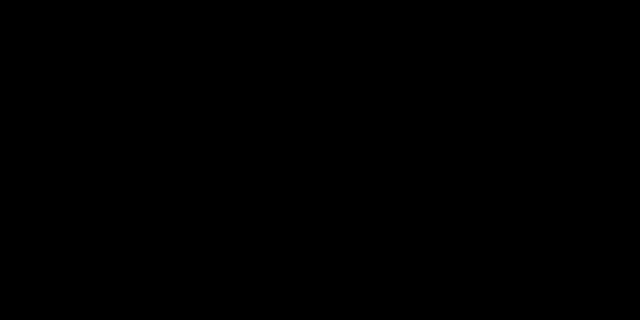
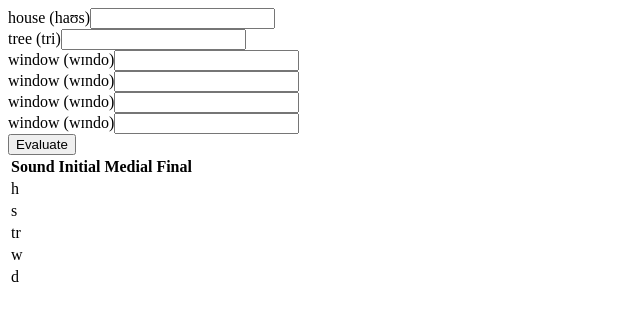
Before and after one commit to benjaminwp18/phonetics-testing, a plain HTML site: page index.html in a window 1280 px wide. Shown: the whole page, without its empty margins (0-640 px from the left). Drawn offline with Linux system fonts and the light colour scheme.

Commit message:
WIP transcription evaluation

```diff
--- a/index.html
+++ b/index.html
@@ -4,11 +4,25 @@
         <title></title>
         <style>
             html {
-                background-color: black;
+                /* background-color: black; */
             }
         </style>
     </head>
     <body>
+        <form id="word-form"></form>
+        <button onclick="evaluateSounds();">Evaluate</button>
+        <table>
+            <thead>
+                <th>Sound</th>
+                <th>Initial</th>
+                <th>Medial</th>
+                <th>Final</th>
+            </thead>
+            <tbody id="gf-tbody">
+
+            </tbody>
+        </table>
+
         <script src="needlemanWunsch.js"></script>
         <script src="main.js"></script>
     </body>
--- a/main.js
+++ b/main.js
@@ -24,3 +24,139 @@ class SequenceMatch {
         return replacement
     }
 }
+
+class Word {
+    constructor(english, transcription) {
+        this.english = english;
+        this.transcription = transcription;
+    }
+}
+
+class SoundOccurance {
+    constructor(indexOfWord, startIndexOfSound, endIndexOfSound = undefined) {
+        this.indexOfWord = indexOfWord;
+        this.startIndexOfSound = startIndexOfSound;
+        this.endIndexOfSound = endIndexOfSound;
+        if (this.endIndexOfSound === undefined) {
+            this.endIndexOfSound = this.startIndexOfSound;
+        }
+    }
+
+    toID() {
+        return `gf-data-${this.indexOfWord}-${this.startIndexOfSound}-${this.endIndexOfSound}`;
+    }
+}
+
+class SoundOccurances {
+    constructor(name, occurances) {
+        this.name = name;
+        this.occurances = occurances;
+    }
+}
+
+const WORD_FORM = document.getElementById('word-form');
+const GF_TBODY = document.getElementById('gf-tbody');
+
+const WORDS = [
+    new Word('house', 'haʊs'),
+    new Word('tree', 'tri'),
+    new Word('window', 'wɪndo'),
+    new Word('window', 'wɪndo'),
+    new Word('window', 'wɪndo'),
+    new Word('window', 'wɪndo'),
+];
+
+const GF_SOUND_TABLE = [
+    new SoundOccurances('h', [
+        new SoundOccurance(0, 0),
+        new SoundOccurance(0, 0),
+        new SoundOccurance(0, 0),
+    ]),
+    new SoundOccurances('s', [
+        new SoundOccurance(0, 3)
+    ]),
+    new SoundOccurances('tr', [
+        new SoundOccurance(1, 0, 1)
+    ]),
+    new SoundOccurances('w', [
+        new SoundOccurance(2, 0)
+    ]),
+    new SoundOccurances('d', [
+        null,
+        new SoundOccurance(2, 3)
+    ]),
+];
+
+// TODO: don't create a new array for this; modify WORDS instead (score occurances in the Word objects)
+const GF_SOUND_TABLE_BY_WORD = new Array(WORDS.length);
+for (let i = 0; i < GF_SOUND_TABLE_BY_WORD.length; i++) {
+    GF_SOUND_TABLE_BY_WORD[i] = [];
+}
+
+for (const sound of GF_SOUND_TABLE) {
+    for (const occurance of sound.occurances) {
+        if (occurance !== null) {
+            GF_SOUND_TABLE_BY_WORD[occurance.indexOfWord].push(occurance);
+        }
+    }
+}
+
+window.addEventListener('load', () => {
+    for (let i = 0; i < WORDS.length; i++) {
+        const label = document.createElement('label');
+        label.setAttribute('for', `word-input-${i}`);
+        label.innerText = `${WORDS[i].english} (${WORDS[i].transcription})`;
+
+        const input = document.createElement('input');
+        input.type = 'text';
+        input.classList.add('ipa-input');
+        input.id = `word-input-${i}`;
+        input.name = `word-input-${i}`;
+        input.addEventListener('input', transcriptionShortcuts)
+
+        const div = document.createElement('div');
+        div.classList.add('form-word-div');
+
+        div.appendChild(label);
+        div.appendChild(input);
+        WORD_FORM.appendChild(div);
+    }
+
+    for (const sound of GF_SOUND_TABLE) {
+        const row = document.createElement('tr');
+
+        const nameCell = document.createElement('td');
+        nameCell.innerText = sound.name;
+        row.appendChild(nameCell);
+
+        for (const occurance of sound.occurances) {
+            const dataCell = document.createElement('td');
+            if (occurance !== null) {
+                dataCell.id = occurance.toID();
+            }
+            row.appendChild(dataCell);
+        }
+
+        GF_TBODY.appendChild(row);
+    }
+});
+
+function evaluateSounds() {
+    for (const word of GF_SOUND_TABLE_BY_WORD) {
+        if (word.length === 0) {
+            continue;
+        }
+
+        const wordInput = document.getElementById(`word-input-${word[0].indexOfWord}`);
+        const wordTranscription = wordInput.value;
+        const sequenceMatch = new SequenceMatch(WORDS[word[0].indexOfWord].transcription, wordTranscription);
+        for (const occurance of word) {
+            const tableCell = document.getElementById(occurance.toID());
+            tableCell.innerText = sequenceMatch.getReplacement(occurance.startIndexOfSound, occurance.endIndexOfSound).join('');
+        }
+    }
+}
+
+function transcriptionShortcuts(event) {
+    // event.target.value = event.target.value.replaceAll('q', 'ʔ');
+}
```
